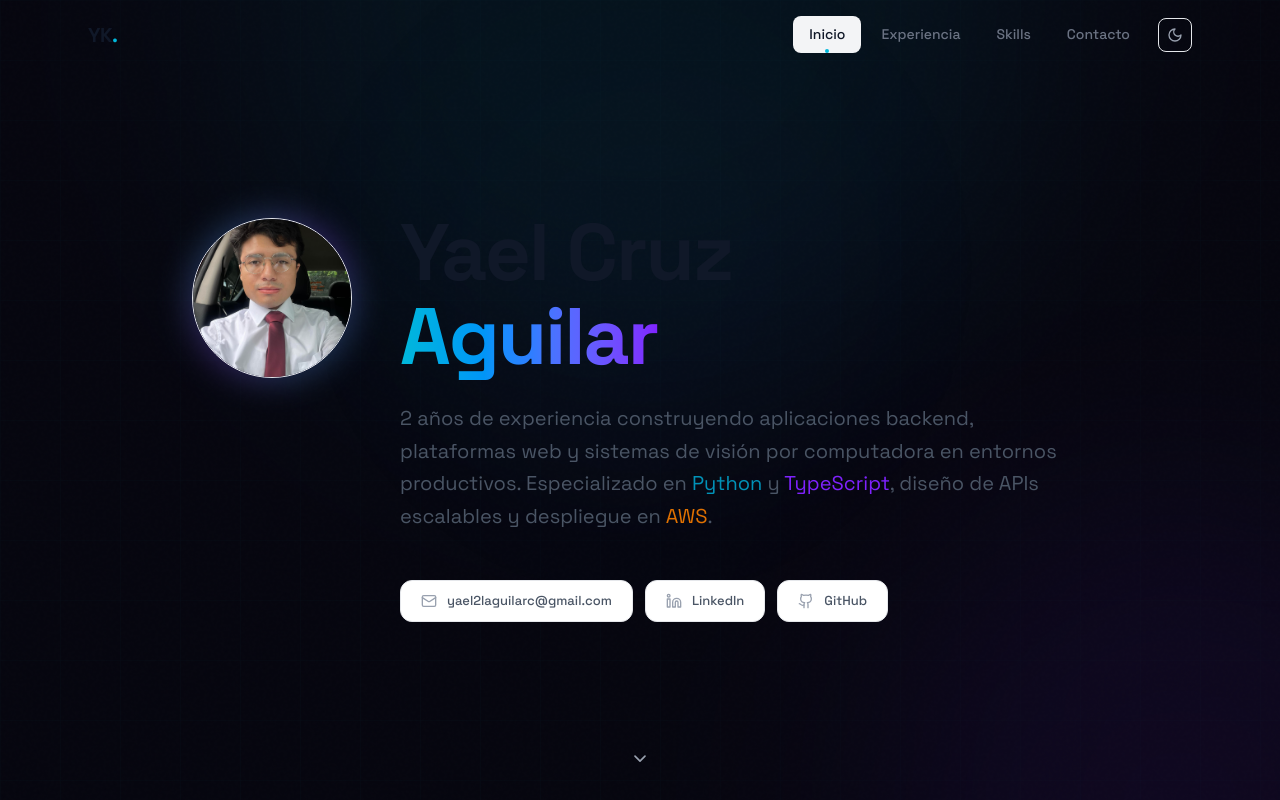
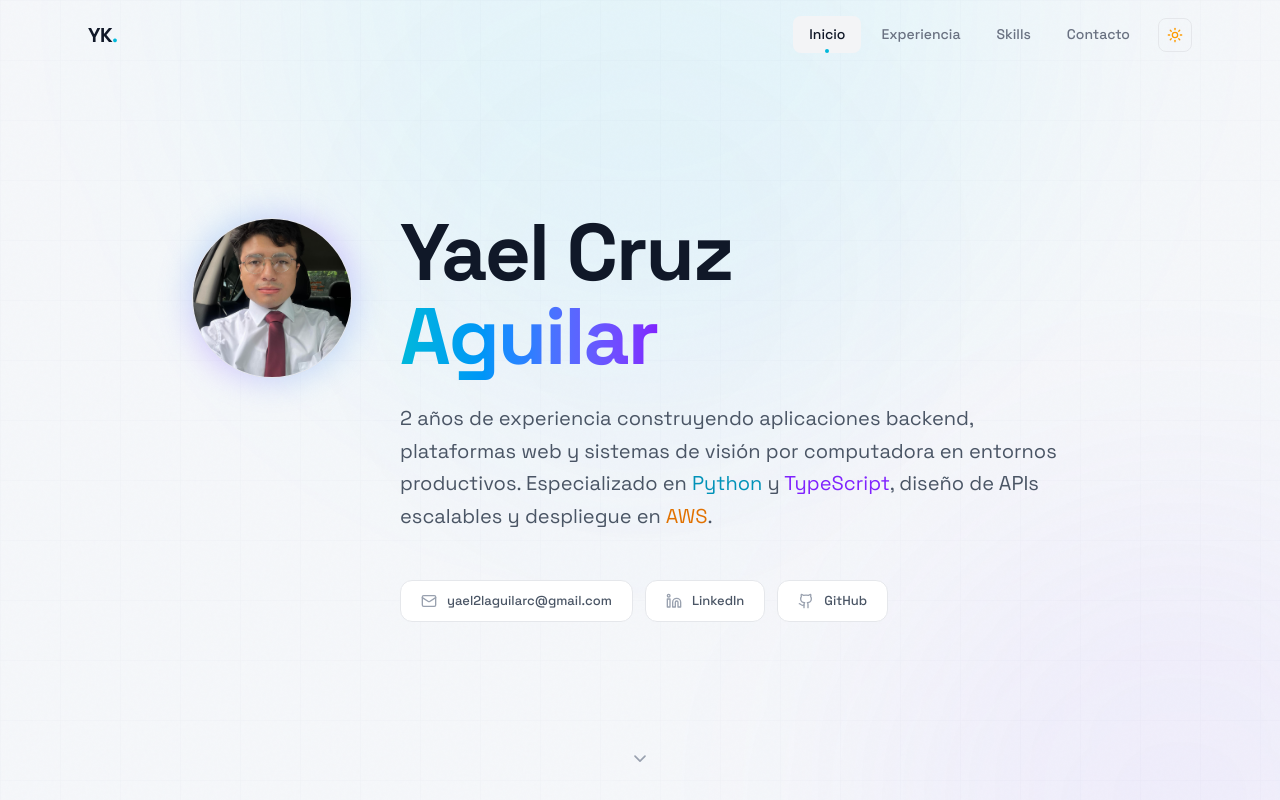
Before and after one commit to YaelAguilar/portfolio-web, a React (Vite) app: page / in a window 1280 px wide. Shown: the top 800 px of the page. Built offline with nearby package versions, Linux system fonts and the light colour scheme.

Commit message:
Update theme default to light mode in useTheme hook and remove dark class from HTML tag.

```diff
--- a/index.html
+++ b/index.html
@@ -1,6 +1,6 @@
 
   <!DOCTYPE html>
-  <html lang="en" class="dark">
+  <html lang="en">
     <head>
       <meta charset="UTF-8" />
       <meta name="viewport" content="width=device-width, initial-scale=1.0" />
--- a/src/hooks/useTheme.tsx
+++ b/src/hooks/useTheme.tsx
@@ -13,9 +13,9 @@ export function ThemeProvider({ children }: { children: React.ReactNode }) {
   const [theme, setTheme] = useState<Theme>(() => {
     if (typeof window !== 'undefined') {
       const stored = localStorage.getItem('portfolio-theme') as Theme | null;
-      return stored || 'dark';
+      return stored || 'light';
     }
-    return 'dark';
+    return 'light';
   });
 
   useEffect(() => {
```
